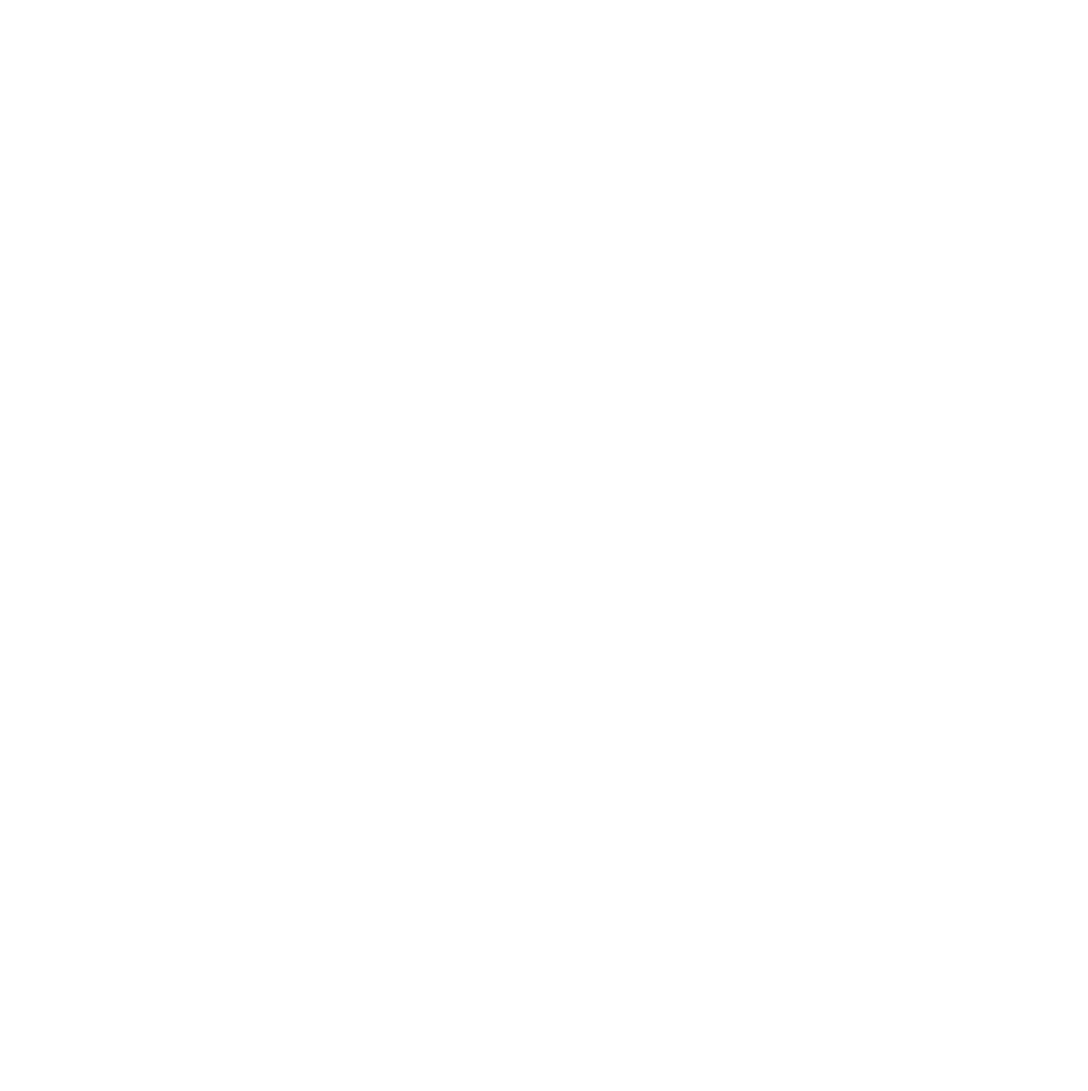
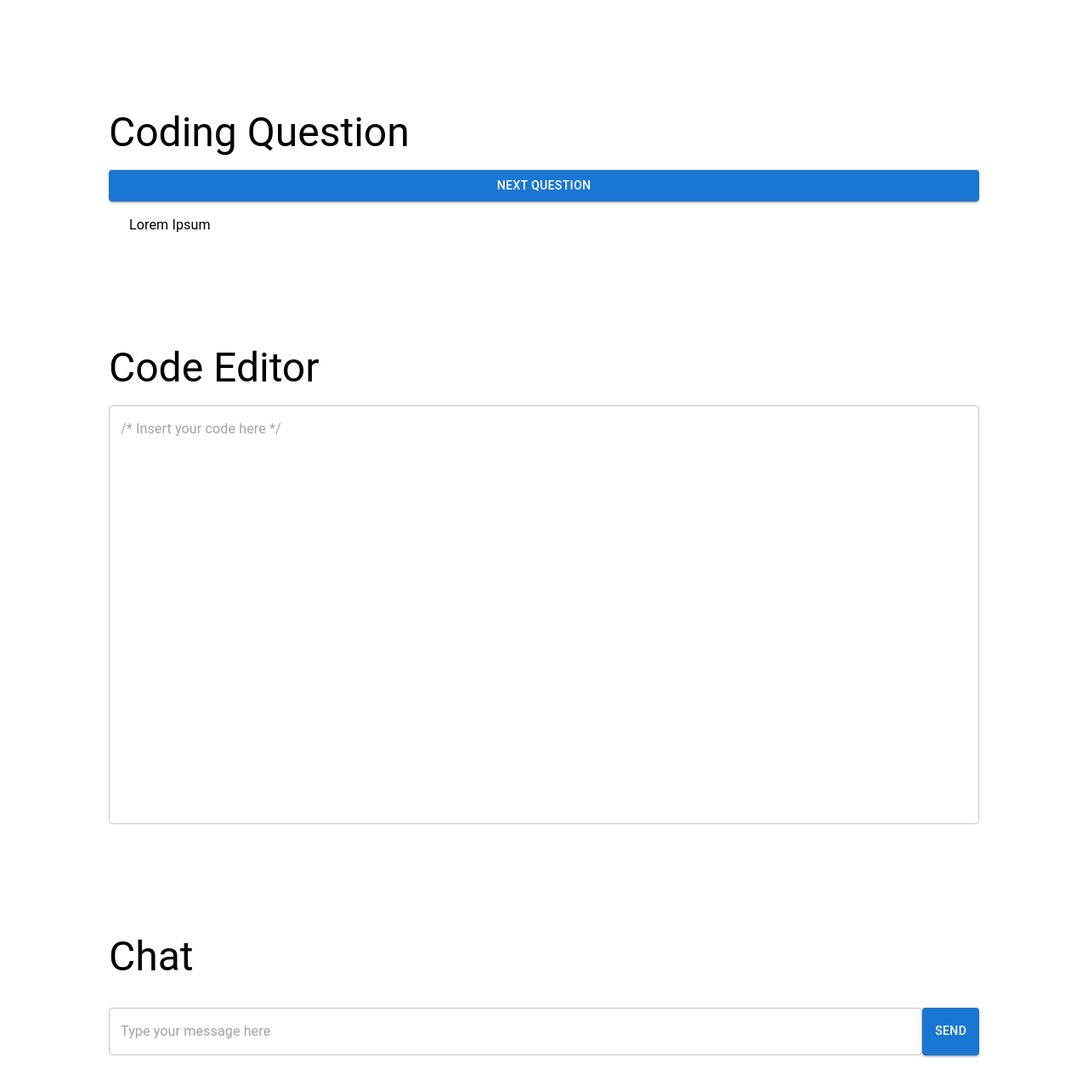
Before and after one commit to CS3219-AY2223S1/cs3219-project-ay2223s1-g60, a React (Create React App) app in the folder frontend/: page /room in a window 1280 px wide. Before the commit this address had no page. Shown: the top 1284 px of the page at 85% size. Before the commit the page ends 800 px from the top, so only its background shows below. Built offline with nearby package versions, Linux system fonts and the light colour scheme.

Commit message:
Basic layout for Room page

```diff
--- a/frontend/src/App.tsx
+++ b/frontend/src/App.tsx
@@ -6,6 +6,7 @@
 } from 'react-router-dom';
 import SignupPage from './components/SignupPage';
 import MatchingPage from './components/MatchingPage';
+import RoomPage from './components/RoomPage';
 import { Box } from '@mui/material';
 import React from 'react';
 
@@ -18,6 +19,7 @@
             <Route path='/' element={<Navigate replace to='/signup' />}></Route>
             <Route path='/signup' element={<SignupPage />} />
             <Route path='/match' element={<MatchingPage />} />
+            <Route path='/room' element={<RoomPage />} />
           </Routes>
         </Router>
       </Box>
--- /dev/null
+++ b/frontend/src/components/RoomPage.tsx
@@ -0,0 +1,83 @@
+import React, { useState } from 'react';
+import {
+  Box,
+  Button,
+  Container,
+  Stack,
+  TextField,
+  Typography,
+} from '@mui/material';
+
+function RoomPage() {
+  const [codingQuestion, setCodingQuestion] = useState('Lorem Ipsum');
+  const [chats, setChats] = useState<string[]>([]);
+  const [message, setMessage] = useState('');
+
+  const codeEditorPlaceholder = '/* Insert your code here */';
+  const chatPlaceholder = 'Type your message here';
+
+  const sendMessage = () => {
+    setChats([...chats, message]);
+    setMessage('');
+  };
+
+  const Message = (msg: string) => (
+    <Box
+      sx={{ backgroundColor: 'primary.main' }}
+      paddingX={'1rem'}
+      paddingY={'0.5rem'}
+    >
+      <Typography>{msg}</Typography>
+    </Box>
+  );
+
+  return (
+    <div>
+      <Box display={'flex'} flexDirection={'column'} padding={'4rem'}>
+        <Stack spacing={2}>
+          <Typography variant={'h3'} marginBottom={'2rem'}>
+            Coding Question
+          </Typography>
+          <Button variant='contained'>Next Question</Button>
+          <Container>
+            <Typography>{codingQuestion}</Typography>
+          </Container>
+        </Stack>
+      </Box>
+      <Box display={'flex'} flexDirection={'column'} padding={'4rem'}>
+        <Stack spacing={2}>
+          <Typography variant={'h3'} marginBottom={'2rem'}>
+            Code Editor
+          </Typography>
+          <TextField
+            placeholder={codeEditorPlaceholder}
+            multiline
+            rows={20}
+          ></TextField>
+        </Stack>
+      </Box>
+      <Box display={'flex'} flexDirection={'column'} padding={'4rem'}>
+        <Stack spacing={2}>
+          <Typography variant={'h3'}>Chat</Typography>
+          <Container>
+            <Stack spacing={1}>{chats.map((chat, i) => Message(chat))}</Stack>
+          </Container>
+          <Stack direction={'row'}>
+            <TextField
+              placeholder={chatPlaceholder}
+              value={message}
+              onChange={(e) => setMessage(e.target.value)}
+              onKeyDown={(e) => e.key === 'Enter' && sendMessage()}
+              sx={{ width: '100%' }}
+            ></TextField>
+            <Button variant={'contained'} onClick={sendMessage}>
+              Send
+            </Button>
+          </Stack>
+        </Stack>
+      </Box>
+    </div>
+  );
+}
+
+export default RoomPage;
```
